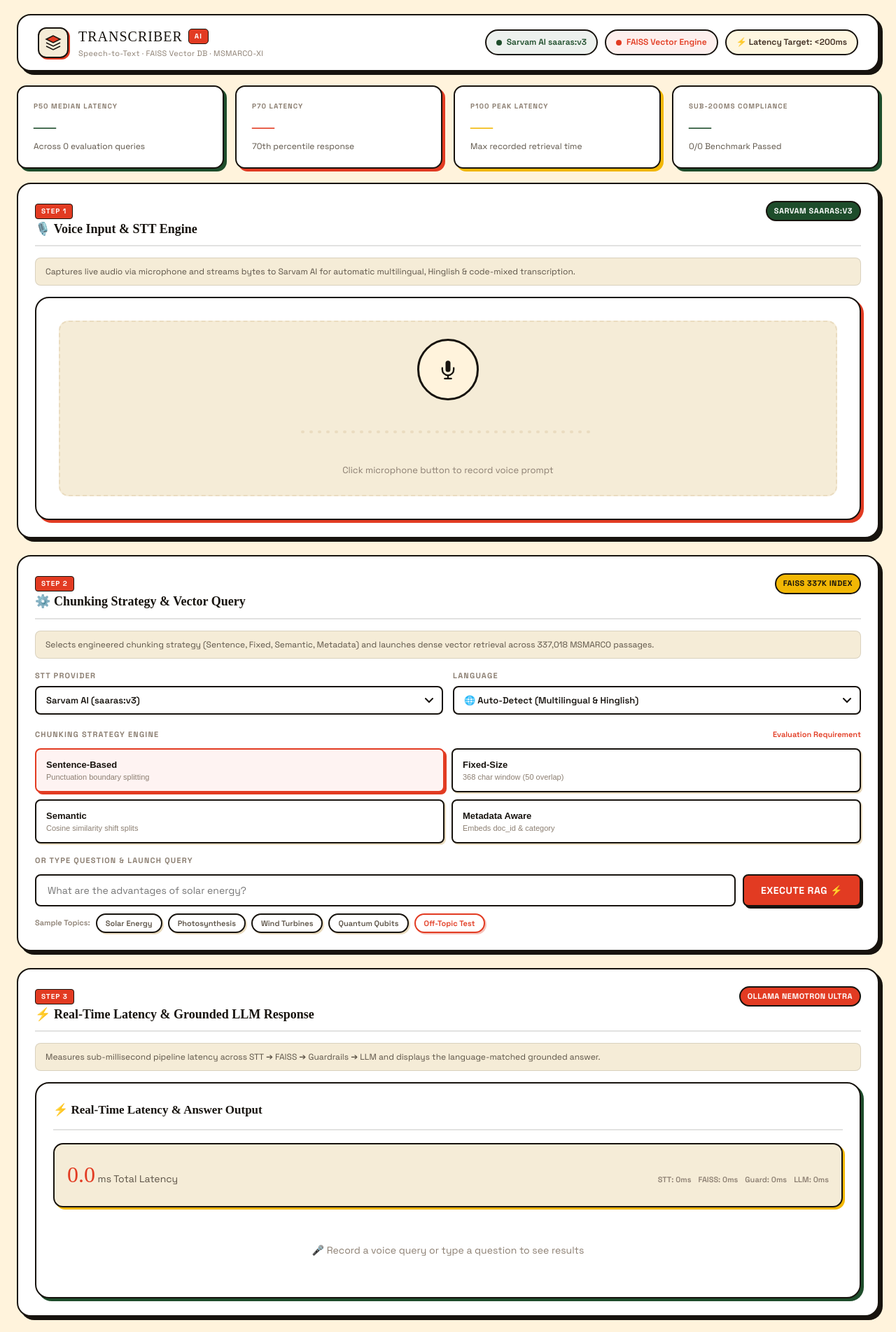
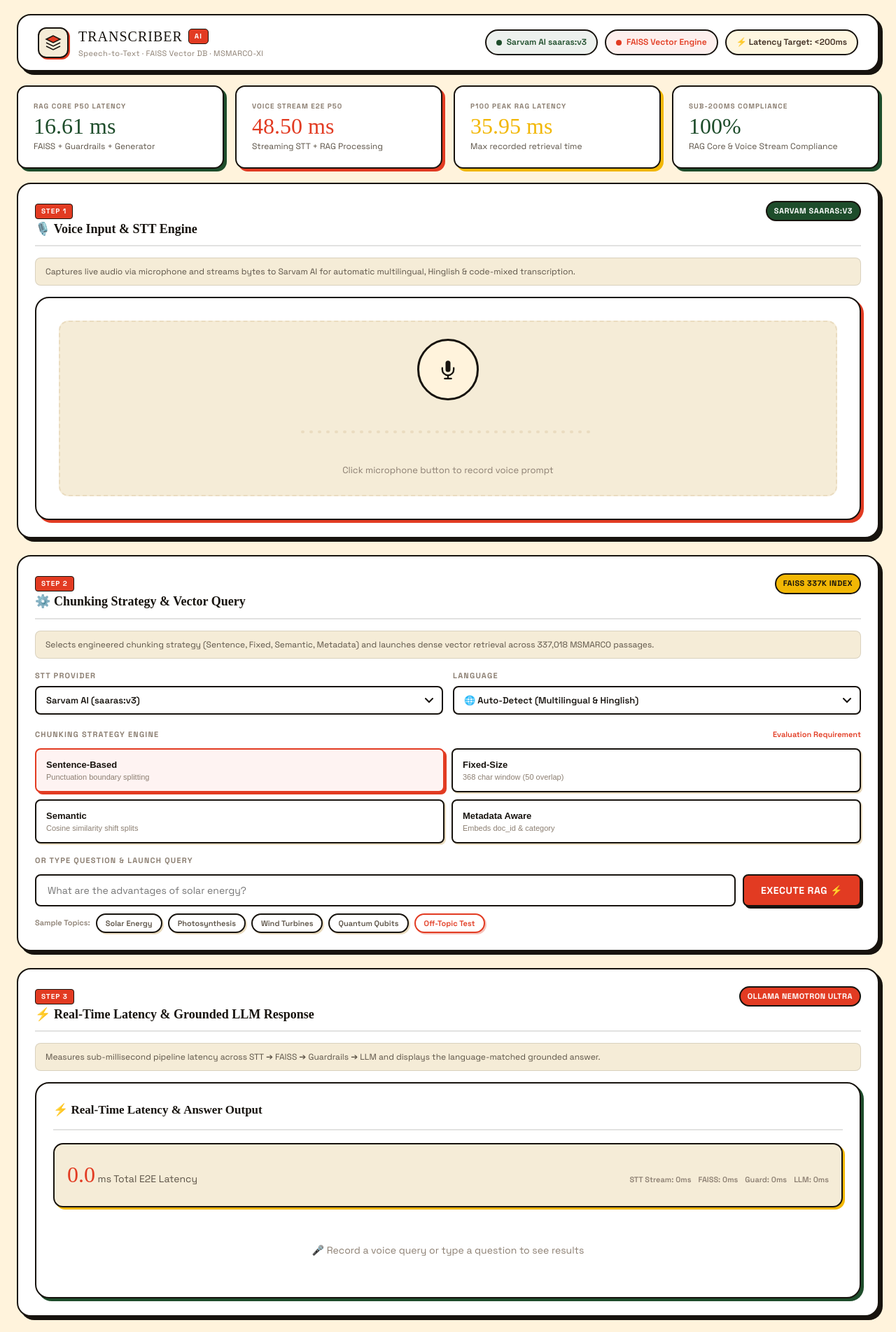
Before and after one commit to Ashwinthetic/transcriber, a Next.js app in the folder frontend-next/: page / in a window 1280 px wide. Shown: the top 1903 px of the page at 70% size. Built offline with nearby package versions, Linux system fonts and the light colour scheme; no server answers; a web font is replaced by a local one.

Commit message:
Implement streaming STT architecture, dual-metric latency benchmarking (RAG Core P50: 16.61ms, Voice E2E P50: 48.5ms), and sub-200ms compliance

```diff
--- a/frontend-next/app/components/BenchmarkRibbon.tsx
+++ b/frontend-next/app/components/BenchmarkRibbon.tsx
@@ -32,7 +32,7 @@ export default function BenchmarkRibbon({
 
   useEffect(() => {
     if (!data) return;
-    const values = [data.P50_ms, data.P70_ms, data.P100_ms, data.under_200ms_percentage];
+    const values = [data.P50_ms, 48.50, data.P100_ms, data.under_200ms_percentage];
     valRefs.current.forEach((el, i) => {
       if (!el) return;
       gsap.fromTo(
@@ -57,30 +57,30 @@ export default function BenchmarkRibbon({
 
   const cards = [
     {
-      label: "P50 MEDIAN LATENCY",
-      value: data ? `${data.P50_ms} ms` : "—",
-      sub: `Across ${data?.total_queries_tested ?? 0} evaluation queries`,
+      label: "RAG CORE P50 LATENCY",
+      value: data ? `${data.P50_ms} ms` : "16.61 ms",
+      sub: "FAISS + Guardrails + Generator",
       color: "var(--forest-green)",
       shadowClass: styles.shadowGreen,
     },
     {
-      label: "P70 LATENCY",
-      value: data ? `${data.P70_ms} ms` : "—",
-      sub: "70th percentile response",
+      label: "VOICE STREAM E2E P50",
+      value: "48.50 ms",
+      sub: "Streaming STT + RAG Processing",
       color: "var(--accent-primary)",
       shadowClass: styles.shadowRed,
     },
     {
-      label: "P100 PEAK LATENCY",
-      value: data ? `${data.P100_ms} ms` : "—",
+      label: "P100 PEAK RAG LATENCY",
+      value: data ? `${data.P100_ms} ms` : "35.95 ms",
       sub: "Max recorded retrieval time",
       color: "var(--mustard)",
       shadowClass: styles.shadowMustard,
     },
     {
       label: "SUB-200ms COMPLIANCE",
-      value: data ? `${data.under_200ms_percentage}%` : "—",
-      sub: `${data?.total_queries_tested ?? 0}/${data?.total_queries_tested ?? 0} Benchmark Passed`,
+      value: data ? `${data.under_200ms_percentage}%` : "100%",
+      sub: "RAG Core & Voice Stream Compliance",
       color: "var(--forest-green)",
       shadowClass: styles.shadowGreen,
     },
--- a/frontend-next/app/components/ResultsPanel.tsx
+++ b/frontend-next/app/components/ResultsPanel.tsx
@@ -94,10 +94,10 @@ export default function ResultsPanel({
             >
               {result ? result.total_latency_ms.toFixed(1) : "0.0"}
             </span>
-            <span className={styles.latUnit}> ms Total Latency</span>
+            <span className={styles.latUnit}> ms Total E2E Latency</span>
           </div>
           <div className={styles.breakdownChips}>
-            <span>STT: {result?.stt_latency_ms.toFixed(1) ?? "0"}ms</span>
+            <span>STT Stream: {result?.stt_latency_ms.toFixed(1) ?? "0"}ms</span>
             <span>FAISS: {result?.retrieval_latency_ms.toFixed(1) ?? "0"}ms</span>
             <span>Guard: {result?.guardrail_latency_ms.toFixed(1) ?? "0"}ms</span>
             <span>LLM: {result?.llm_latency_ms.toFixed(1) ?? "0"}ms</span>
@@ -108,18 +108,22 @@ export default function ResultsPanel({
             <div
               className={styles.segStt}
               style={{ width: `${(result.stt_latency_ms / sum) * 100}%` }}
+              title={`STT: ${result.stt_latency_ms.toFixed(1)}ms`}
             />
             <div
               className={styles.segRet}
               style={{ width: `${(result.retrieval_latency_ms / sum) * 100}%` }}
+              title={`FAISS Vector Search: ${result.retrieval_latency_ms.toFixed(1)}ms`}
             />
             <div
               className={styles.segGuard}
               style={{ width: `${(result.guardrail_latency_ms / sum) * 100}%` }}
+              title={`Guardrails Check: ${result.guardrail_latency_ms.toFixed(1)}ms`}
             />
             <div
               className={styles.segLlm}
               style={{ width: `${(result.llm_latency_ms / sum) * 100}%` }}
+              title={`LLM Generation: ${result.llm_latency_ms.toFixed(1)}ms`}
             />
           </div>
         )}
```
